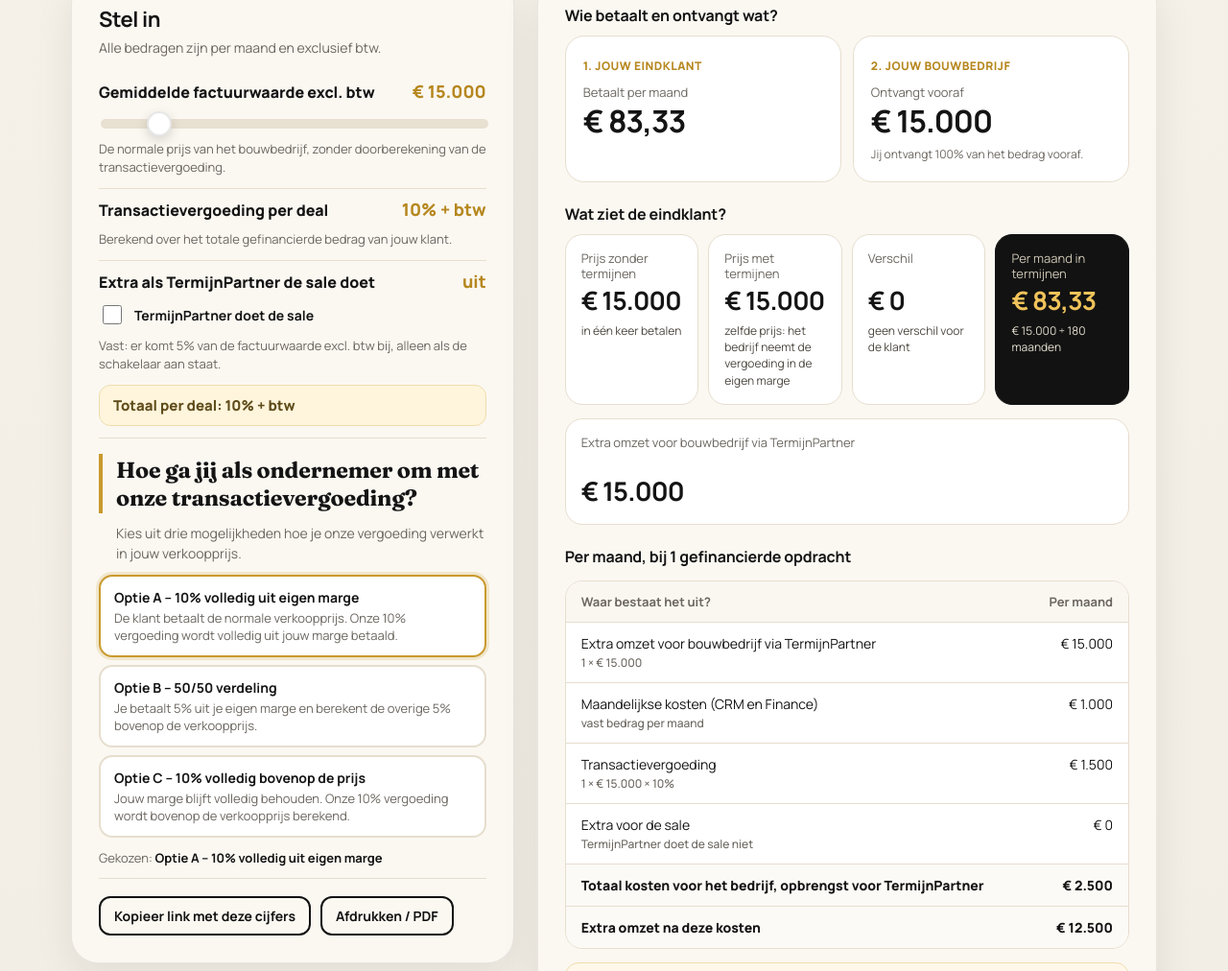
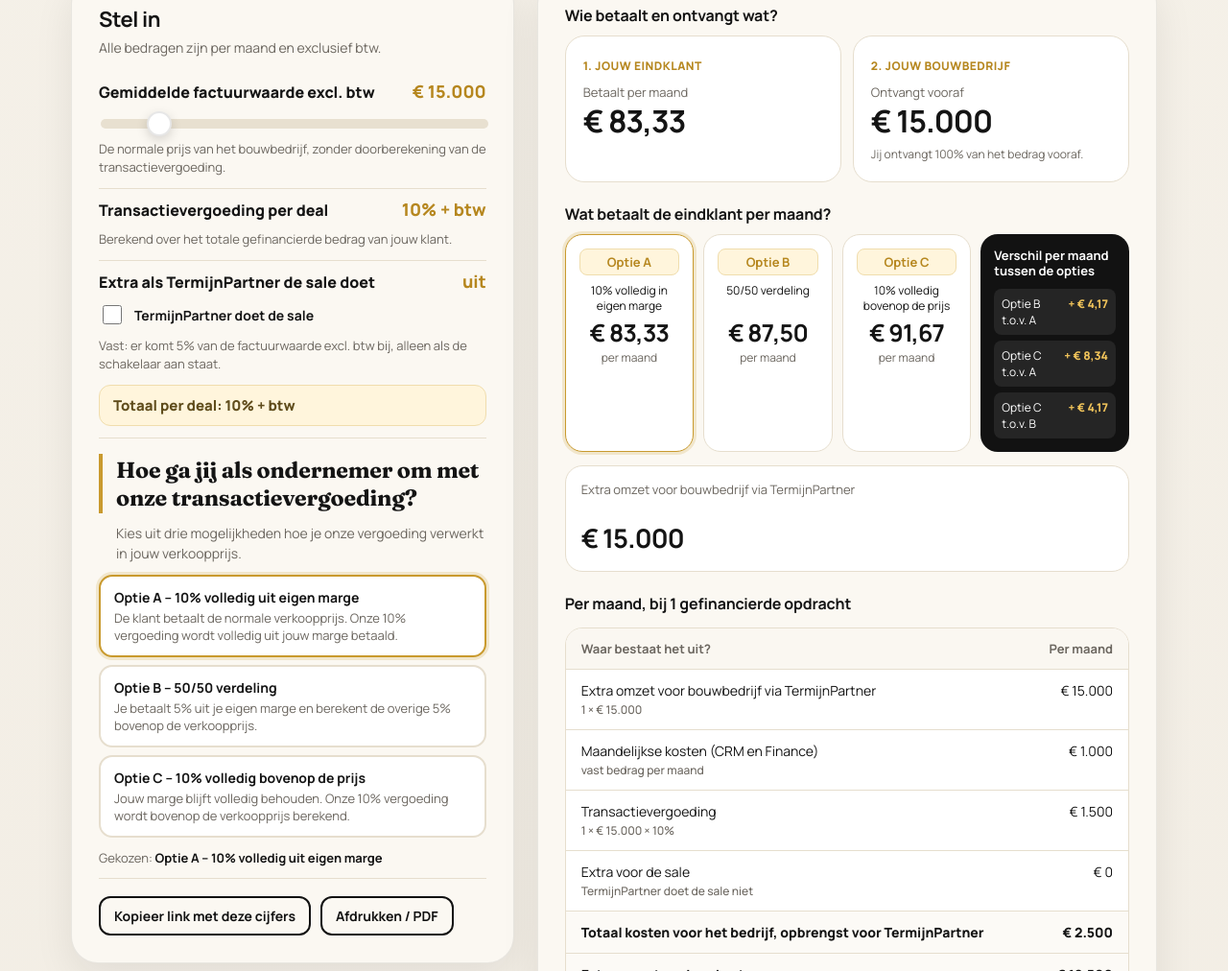
Before and after one commit to FRST2002/termijnpartner.nl, a website: page partners.html in a window 1280 px wide. Shown: the part 859-1871 px from the top of the page at 96% size. Drawn offline with Linux system fonts and the light colour scheme.

Commit message:
Partners page: show monthly amount per option side by side with differences
Co-Authored-By: Claude Sonnet 5.5 <noreply@anthropic.com>

```diff
--- a/partners.html
+++ b/partners.html
@@ -98,15 +98,17 @@
     .result p{margin:10px 0 0;font-size:14px;line-height:1.55}
     .result.dark p{color:#e6dfd0}
     .result.light p{color:#4d4740}
-    .ladder{display:grid;grid-template-columns:repeat(4,1fr);gap:10px}
-    .step-box{background:var(--white);border:1px solid var(--line);border-radius:18px;padding:16px;position:relative}
-    .step-box.dark{background:var(--black);border-color:var(--black);color:#fff}
-    .step-box small{display:block;font-size:13px;color:var(--muted);line-height:1.3;min-height:34px}
-    .step-box.dark small{color:#cfc7b6}
-    .step-box strong{display:block;font-size:clamp(1.25rem,2.2vw,1.65rem);letter-spacing:-.03em;line-height:1.1;margin:4px 0 8px}
-    .step-box.dark strong{color:#f0c35a}
-    .step-box p{margin:0;font-size:12px;line-height:1.45;color:#4d4740}
-    .step-box.dark p{color:#e6dfd0}
+    .pay-grid{display:grid;grid-template-columns:repeat(3,1fr) 1.15fr;gap:10px}
+    .pay-card{background:var(--white);border:1px solid var(--line);border-radius:18px;padding:14px;text-align:center}
+    .pay-card.on{border-color:var(--gold);box-shadow:0 0 0 3px rgba(201,154,46,.2)}
+    .pay-card .pill-opt{display:block;margin:0 0 8px;padding:4px 8px;border-radius:8px;background:#fff5dc;border:1px solid #f0ddad;font-size:13px;font-weight:700;color:var(--gold-dark)}
+    .pay-card .desc{display:block;font-size:12px;line-height:1.35;color:var(--text);min-height:32px;margin-bottom:6px}
+    .pay-card strong{display:block;font-size:clamp(1.15rem,2.2vw,1.55rem);letter-spacing:-.03em;line-height:1.1}
+    .pay-card small{display:block;font-size:12px;color:var(--muted);margin-top:4px}
+    .pay-diff{background:var(--black);color:#fff;border-radius:18px;padding:14px}
+    .pay-diff b{display:block;font-size:13px;line-height:1.3;margin-bottom:10px}
+    .pay-diff .row{display:flex;justify-content:space-between;gap:8px;padding:7px 8px;margin-top:6px;border-radius:8px;background:rgba(255,255,255,.08);font-size:12px}
+    .pay-diff .row span:last-child{font-weight:800;color:#f0c35a;white-space:nowrap}
     .stats{display:grid;grid-template-columns:1fr;gap:12px;margin-top:14px}
     .stat{background:var(--white);border:1px solid var(--line);border-radius:18px;padding:16px}
     .stat small{display:block;color:var(--muted);font-size:13px;line-height:1.35;min-height:34px}
@@ -143,14 +145,15 @@
       .tool{grid-template-columns:1fr}
       .steps{grid-template-columns:1fr 1fr}
       .who{grid-template-columns:1fr}
-      .ladder{grid-template-columns:1fr 1fr}
+      .pay-grid{grid-template-columns:repeat(3,1fr)}
+      .pay-diff{grid-column:1 / -1}
     }
     @media (max-width:600px){
       .wrap{padding:0 16px}
       .panel{padding:20px;border-radius:22px}
-      .stats,.ladder{grid-template-columns:1fr}
+      .stats,.pay-grid{grid-template-columns:1fr}
       .control .q,.control label.q{flex-direction:column;align-items:flex-start;gap:4px}
-      .step-box small{min-height:0}
+      .pay-card .desc{min-height:0}
       .stat small{min-height:0}
       .steps{grid-template-columns:1fr}
       .cta-box{padding:26px}
@@ -241,29 +244,8 @@
           </div>
         </div>
 
-        <h3>Wat ziet de eindklant?</h3>
-        <div class="ladder">
-          <div class="step-box">
-            <small>Prijs zonder termijnen</small>
-            <strong id="lNormal"></strong>
-            <p>in één keer betalen</p>
-          </div>
-          <div class="step-box">
-            <small>Prijs met termijnen</small>
-            <strong id="lPrice"></strong>
-            <p id="lPriceText"></p>
-          </div>
-          <div class="step-box">
-            <small>Verschil</small>
-            <strong id="lDiff"></strong>
-            <p id="lDiffText"></p>
-          </div>
-          <div class="step-box dark">
-            <small>Per maand in termijnen</small>
-            <strong id="lMonthly"></strong>
-            <p id="lMonthlyText"></p>
-          </div>
-        </div>
+        <h3>Wat betaalt de eindklant per maand?</h3>
+        <div class="pay-grid" id="payGrid"></div>
 
         <div class="stats">
           <div class="stat"><small>Extra omzet voor bouwbedrijf via TermijnPartner</small><strong id="revenue"></strong></div>
@@ -402,15 +384,21 @@
 
         var markup = r.price - v.order;
 
-        // Wat ziet de eindklant: prijs zonder termijnen, prijs met termijnen, verschil, maandbedrag
-        var diffPct = v.order > 0 ? markup / v.order * 100 : 0;
-        setText('lNormal', eur(v.order));
-        setText('lPrice', eur(r.price));
-        setText('lPriceText', markup > 0 ? 'de vergoeding wordt voor ' + v.pass + '% doorberekend' : 'zelfde prijs: het bedrijf neemt de vergoeding in de eigen marge');
-        setText('lDiff', (markup > 0 ? '+ ' : '') + eur(markup));
-        setText('lDiffText', markup > 0 ? '+ ' + num(diffPct, 1) + '% boven de prijs zonder termijnen' : 'geen verschil voor de klant');
-        setText('lMonthly', eur2(r.price / TERM));
-        setText('lMonthlyText', eur(r.price) + ' ÷ ' + TERM + ' maanden');
+        // Wat betaalt de eindklant per maand: alle drie de opties naast elkaar
+        var fPct = feeRate(v) * 100;
+        var pay = [
+          { k: 'Optie A', p: 0,   t: num(fPct) + '% volledig in eigen marge' },
+          { k: 'Optie B', p: 50,  t: '50/50 verdeling' },
+          { k: 'Optie C', p: 100, t: num(fPct) + '% volledig bovenop de prijs' }
+        ].map(function (o) { o.m = Math.round(clientPrice(v, o.p) / TERM * 100) / 100; return o; });
+        var sg = function (n) { return (n >= 0 ? '+ ' : '− ') + eur2(Math.abs(n)); };
+        $('payGrid').innerHTML = pay.map(function (o) {
+          return '<div class="pay-card' + (v.pass === o.p ? ' on' : '') + '"><span class="pill-opt">' + o.k + '</span><span class="desc">' + o.t + '</span><strong>' + eur2(o.m) + '</strong><small>per maand</small></div>';
+        }).join('') +
+          '<div class="pay-diff"><b>Verschil per maand tussen de opties</b>' +
+          '<div class="row"><span>Optie B t.o.v. A</span><span>' + sg(pay[1].m - pay[0].m) + '</span></div>' +
+          '<div class="row"><span>Optie C t.o.v. A</span><span>' + sg(pay[2].m - pay[0].m) + '</span></div>' +
+          '<div class="row"><span>Optie C t.o.v. B</span><span>' + sg(pay[2].m - pay[1].m) + '</span></div></div>';
 
         // Wie betaalt en ontvangt wat (bij 1 gefinancierde opdracht per maand)
         setText('wClient', eur2(r.price / TERM));
```
